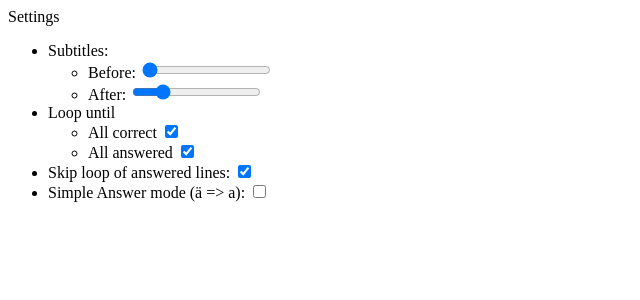
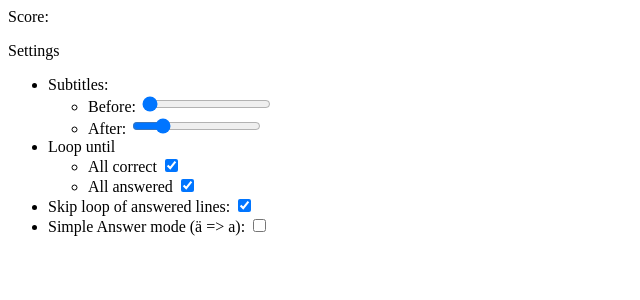
Before and after one commit to arturoalcibia/LanGo, a Flask app: template templates/exercise.html in a window 1280 px wide. Shown: the top 300 px of the page, without its empty margins (0-640 px from the left). Run offline with Flask 2, Linux system fonts and the light colour scheme; the template is opened without the code that fills it, so the values that code supplies are empty.

Commit message:
inputValidation: - Add score

```diff
--- a/static/js/inputValidation.js
+++ b/static/js/inputValidation.js
@@ -3,10 +3,16 @@ var inputSubtitles = document.getElementsByClassName("inputSub");
 var simpleAnswerModeCheckBox = document.getElementById("simpleAnswerModeCheckBox");
 simpleAnswerModeCheckBox.addEventListener('input', refreshAnswer);
 
+var scorePercentage = document.getElementById("scorePercentage");
+
 function refreshAnswer() {
   for (let i = 0; i < inputSubtitles.length; i++) {
     __validateAnswer(inputSubtitles[i]);
   }
+
+  let total = inputSubtitles.length;
+  let score = document.getElementsByClassName('correctInput').length;
+  scorePercentage.innerText = ((100 * score) / total).toFixed(1).toString();
 }
 
 for (let i = 0; i < inputSubtitles.length; i++) {
@@ -50,6 +56,7 @@ function __validateAnswer(inInputBox){
     inInputBox.classList.add('incorrectInput')
     inInputBox.classList.remove('correctInput')
   }
+
 }
 
 function validateAnswer(){
--- a/templates/exercise.html
+++ b/templates/exercise.html
@@ -2,6 +2,10 @@
 <link rel= "stylesheet" type= "text/css" href= "{{ url_for('static',filename='styles/input.css') }}">
 
 <div id="ytplayer"></div>
+
+<div>
+    <p id="scorePercentage">Score: </p>
+</div>
 
 {% for subDict in subList %}
     <div class="sub" data-start="{{ subDict["start"] }}" data-end="{{ subDict["end"] }}">
```
